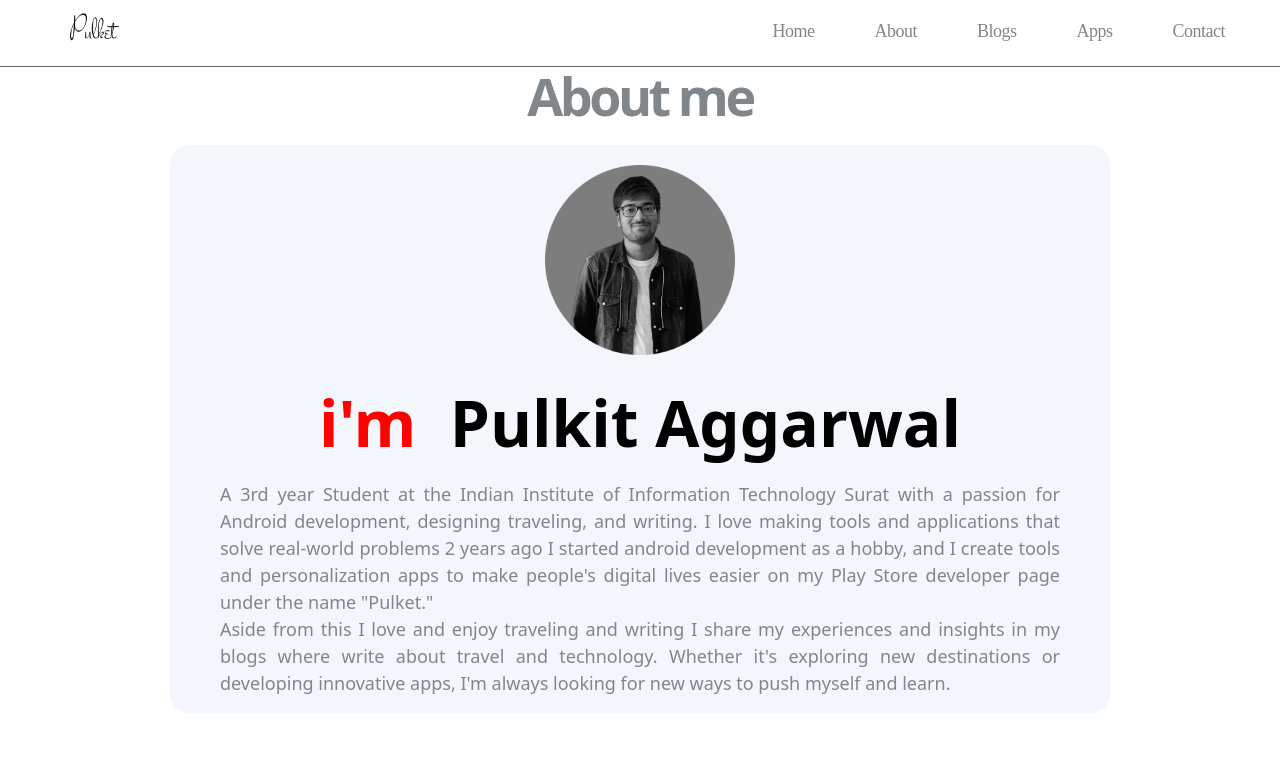
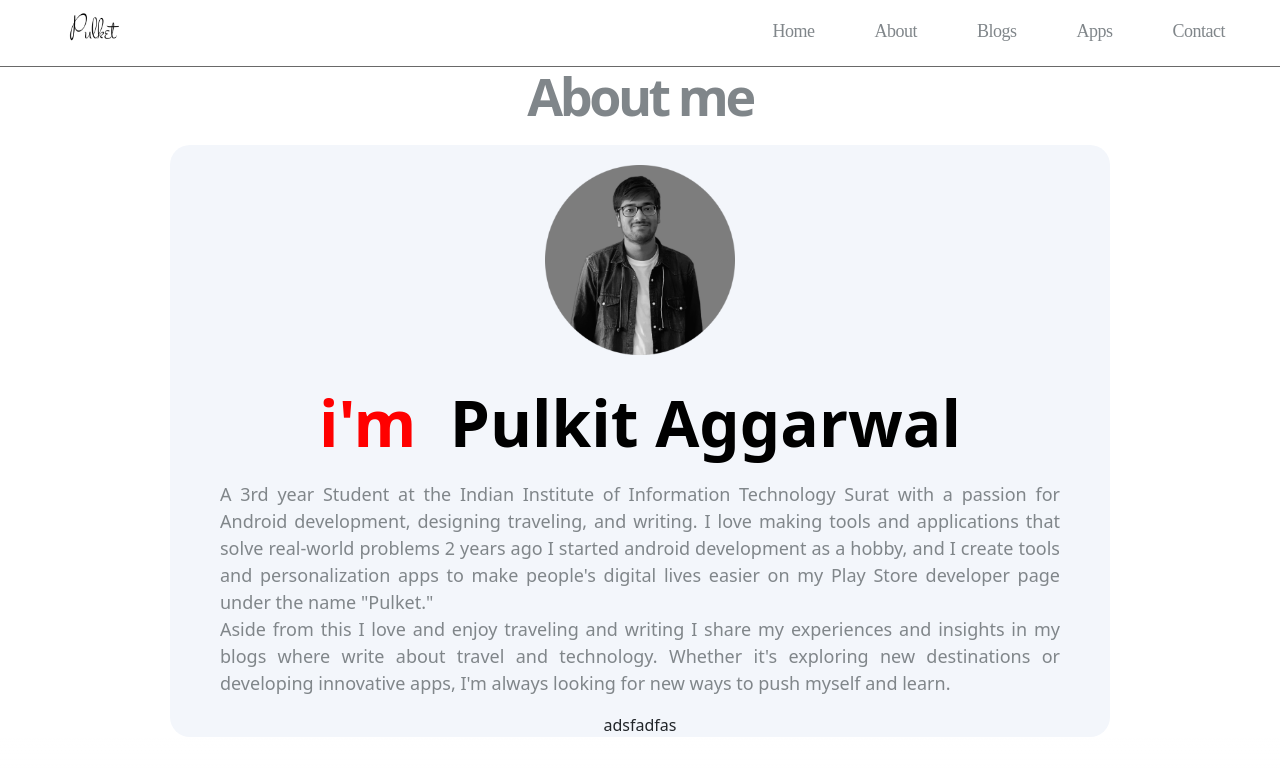
Before and after one commit to pulket/Portfoliowebsite, a Next.js app: page /about in a window 1280 px wide. Shown: the top 770 px of the page. Built offline with nearby package versions, Linux system fonts and the light colour scheme.

Commit message:
2nd version

```diff
--- a/src/pages/about.js
+++ b/src/pages/about.js
@@ -24,6 +24,9 @@ function ap() {
             </p>
 
 
+            adsfadfas
+
+
           </div>
 
         </div>
```
